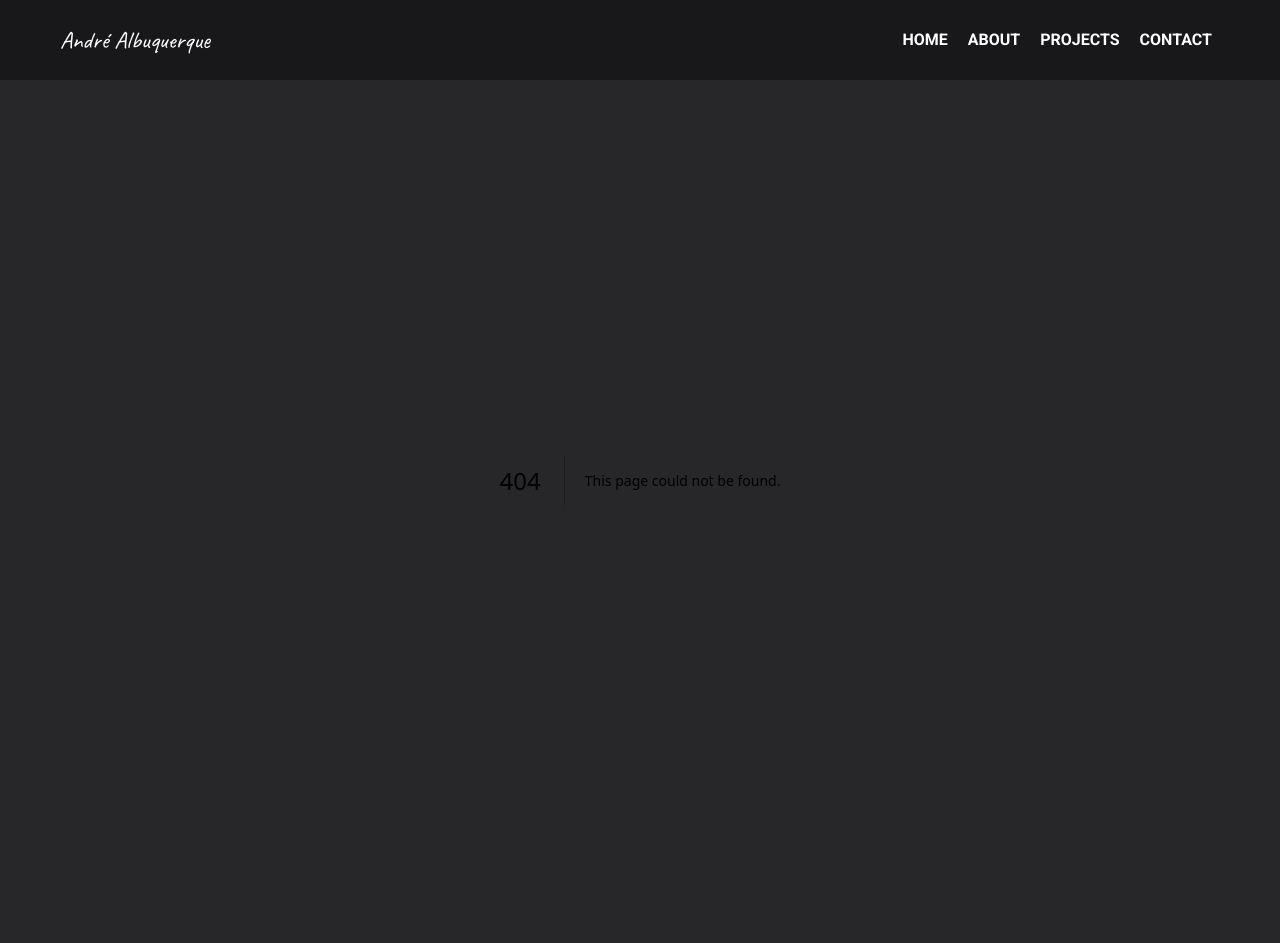
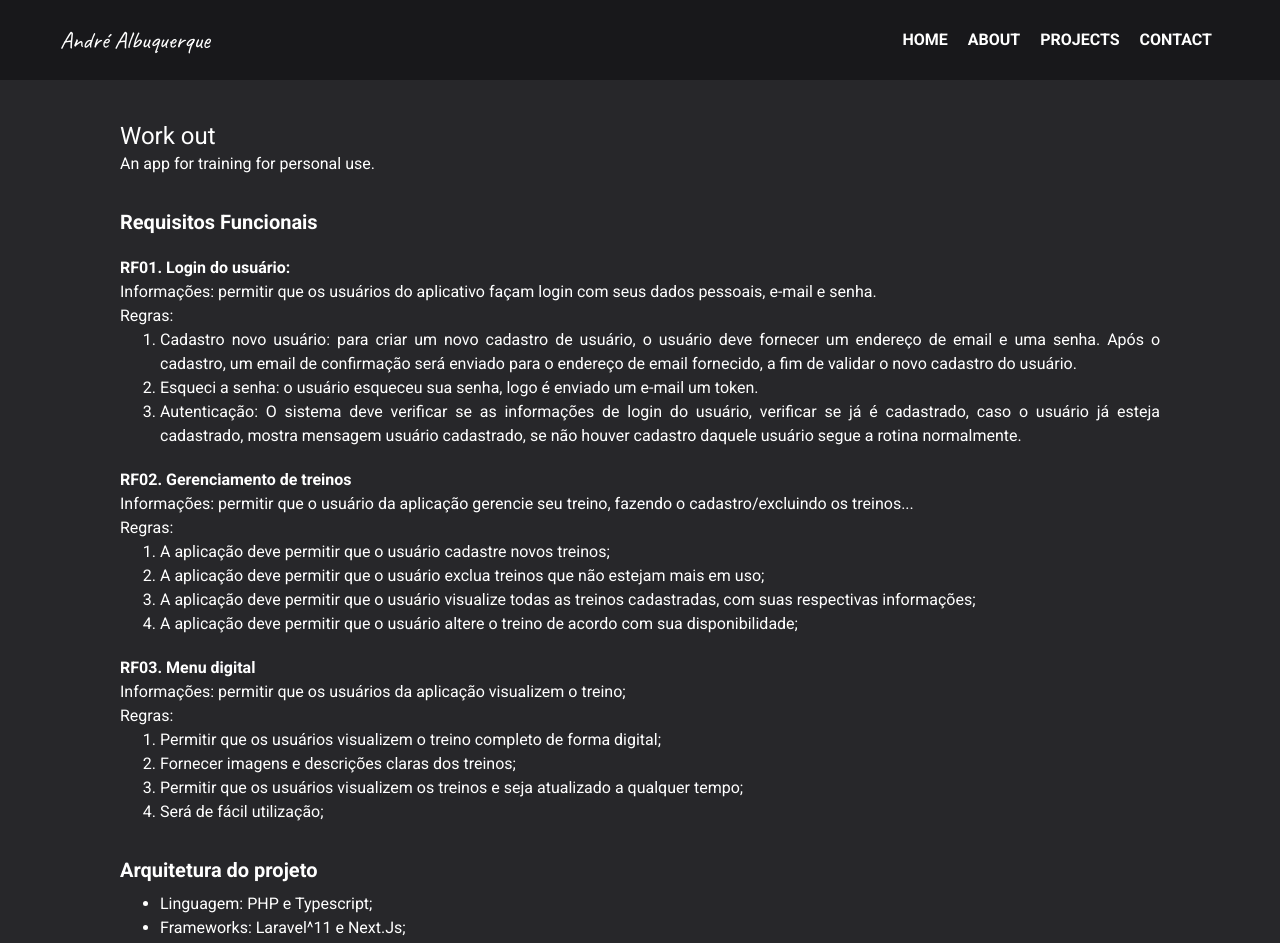
Before and after one commit to andre-albuquerque01/Portfolio_v2, a Next.js app: page /projects/workOut in a window 1280 px wide. Before the commit this address had no page. Shown: the top 943 px of the page. Before the commit the page ends 880 px from the top, so only its background shows below. Built offline with nearby package versions, Linux system fonts and the light colour scheme.

Commit message:
feat: add image

```diff
--- /dev/null
+++ b/src/app/(home)/projects/workOut/page.tsx
@@ -0,0 +1,236 @@
+/* eslint-disable react/no-unescaped-entities */
+import Image from 'next/image'
+import Link from 'next/link'
+
+export default function TutuFood() {
+  const pathName = '/workOut'
+  return (
+    <aside className="max-w-[1200px] mx-auto text-justify mt-10 max-sm:px-4 px-20 space-y-8 text-white mb-5">
+      <div className="" id="ifome">
+        <div className="">
+          <div className="text-2xl">
+            <h1>Work out</h1>
+          </div>
+          <div className="text-sobre">
+            An app for training for personal use.
+          </div>
+        </div>
+      </div>
+      <div className="text-justify">
+        <div className="space-y-8">
+          <div className="space-y-5">
+            <div className="text-xl">
+              <h2 className="font-bold">Requisitos Funcionais</h2>
+            </div>
+            <div>
+              <div className="font-semibold">RF01. Login do usuário:</div>
+              <div className="">
+                <div>
+                  <p>
+                    Informações: permitir que os usuários do aplicativo façam
+                    login com seus dados pessoais, e-mail e senha.
+                  </p>
+                </div>
+                <div>
+                  <p>Regras:</p>
+                  <ol className="list-decimal ml-10">
+                    <li>
+                      Cadastro novo usuário: para criar um novo cadastro de
+                      usuário, o usuário deve fornecer um endereço de email e
+                      uma senha. Após o cadastro, um email de confirmação será
+                      enviado para o endereço de email fornecido, a fim de
+                      validar o novo cadastro do usuário.
+                    </li>
+                    <li>
+                      Esqueci a senha: o usuário esqueceu sua senha, logo é
+                      enviado um e-mail um token.
+                    </li>
+                    <li>
+                      Autenticação: O sistema deve verificar se as informações
+                      de login do usuário, verificar se já é cadastrado, caso o
+                      usuário já esteja cadastrado, mostra mensagem usuário
+                      cadastrado, se não houver cadastro daquele usuário segue a
+                      rotina normalmente.
+                    </li>
+                  </ol>
+                </div>
+              </div>
+            </div>
+            <div>
+              <div className="font-semibold">
+                RF02. Gerenciamento de treinos
+              </div>
+              <div className="">
+                <div>
+                  <p>
+                    Informações: permitir que o usuário da aplicação gerencie
+                    seu treino, fazendo o cadastro/excluindo os treinos...
+                  </p>
+                </div>
+                <div>
+                  <p>Regras:</p>
+                  <ol className="list-decimal ml-10">
+                    <li>
+                      A aplicação deve permitir que o usuário cadastre novos
+                      treinos;
+                    </li>
+                    <li>
+                      A aplicação deve permitir que o usuário exclua treinos que
+                      não estejam mais em uso;
+                    </li>
+                    <li>
+                      A aplicação deve permitir que o usuário visualize todas as
+                      treinos cadastradas, com suas respectivas informações;
+                    </li>
+                    <li>
+                      A aplicação deve permitir que o usuário altere o treino de
+                      acordo com sua disponibilidade;
+                    </li>
+                  </ol>
+                </div>
+              </div>
+            </div>
+            <div>
+              <div className="font-semibold">RF03. Menu digital</div>
+              <div className="">
+                <div>
+                  <p>
+                    Informações: permitir que os usuários da aplicação
+                    visualizem o treino;
+                  </p>
+                </div>
+                <div>
+                  <p>Regras:</p>
+                  <ol className="list-decimal ml-10">
+                    <li>
+                      Permitir que os usuários visualizem o treino completo de
+                      forma digital;
+                    </li>
+                    <li>Fornecer imagens e descrições claras dos treinos;</li>
+                    <li>
+                      Permitir que os usuários visualizem os treinos e seja
+                      atualizado a qualquer tempo;
+                    </li>
+                    <li>Será de fácil utilização;</li>
+                  </ol>
+                </div>
+              </div>
+            </div>
+          </div>
+          <div className="space-y-2">
+            <div className="text-xl">
+              <h2 className="font-bold">Arquitetura do projeto</h2>
+            </div>
+            <div className="">
+              <ul className="list-disc ml-10">
+                <li>Linguagem: PHP e Typescript;</li>
+                <li>Frameworks: Laravel^11 e Next.Js;</li>
+                <li>Banco de dados MySql;</li>
+                <li>Arquitetura: MVC;</li>
+              </ul>
+            </div>
+          </div>
+          <div className="space-y-2">
+            <div className="text-xl">
+              <h2 className="font-bold">Observação</h2>
+            </div>
+            <div className="">
+              <p>
+                O sistema utiliza filas (queues) no Laravel para enviar e-mails
+                de forma assíncrona, funcionando em segundo plano.
+              </p>
+            </div>
+          </div>
+          <div className="space-y-2">
+            <div className="text-xl">
+              <h2 className="font-bold">MER Conceitual do Projeto</h2>
+            </div>
+            <div className="">
+              <Image
+                src={`${pathName}/mer.png`}
+                width={800}
+                height={550}
+                alt="modelo de entidade relacional"
+              />
+            </div>
+          </div>
+          <div className="space-y-2 object-cover">
+            <div className="text-xl">
+              <h2 className="font-bold">Apresentação</h2>
+            </div>
+            <div className="">
+              <div className="">
+                <Link
+                  href="https://github.com/andre-albuquerque01/literate-octo-potato"
+                  target="_blank"
+                  rel="noopener noreferrer"
+                  className="text-orange-500"
+                >
+                  Link para o código
+                </Link>
+              </div>
+              <div className="text-lg">
+                <h2 className="font-semibold">Apresentação das telas</h2>
+                <p>
+                  As telas de Dashboard, Treinos, Lista de exercícios, possuem
+                  funcionalidades completas de CRUD.
+                </p>
+              </div>
+              <div className="mt-2">
+                <div className="space-y-2">
+                  <div className="text-xl">
+                    <h2 className="font-bold">Telas</h2>
+                  </div>
+                  <div className="object-cover">
+                    <div className="space-y-4">
+                      <p className="mt-3 mb-1">Dashboard</p>
+                      <Image
+                        src={`${pathName}/dashboard.png`}
+                        width={1200}
+                        height={550}
+                        alt="inicio"
+                      />
+                    </div>
+                    <div className="">
+                      <p className="mt-3 mb-1">Exercícios</p>
+                      <Image
+                        src={`${pathName}/exercicios.png`}
+                        width={1200}
+                        height={550}
+                        alt="exercicios"
+                      />
+                      <Image
+                        src={`${pathName}/exercicioOne.png`}
+                        width={1200}
+                        height={550}
+                        alt="exercicios"
+                      />
+                    </div>
+                    <div className="">
+                      <p className="mt-3 mb-1">Treino</p>
+                      <Image
+                        src={`${pathName}/treino.png`}
+                        width={1200}
+                        height={550}
+                        alt="treino"
+                      />
+                    </div>
+                    <div className="">
+                      <p className="mt-3 mb-1">Login</p>
+                      <Image
+                        src={`${pathName}/login.png`}
+                        width={1200}
+                        height={550}
+                        alt="Login"
+                      />
+                    </div>
+                  </div>
+                </div>
+              </div>
+            </div>
+          </div>
+        </div>
+      </div>
+    </aside>
+  )
+}
```
